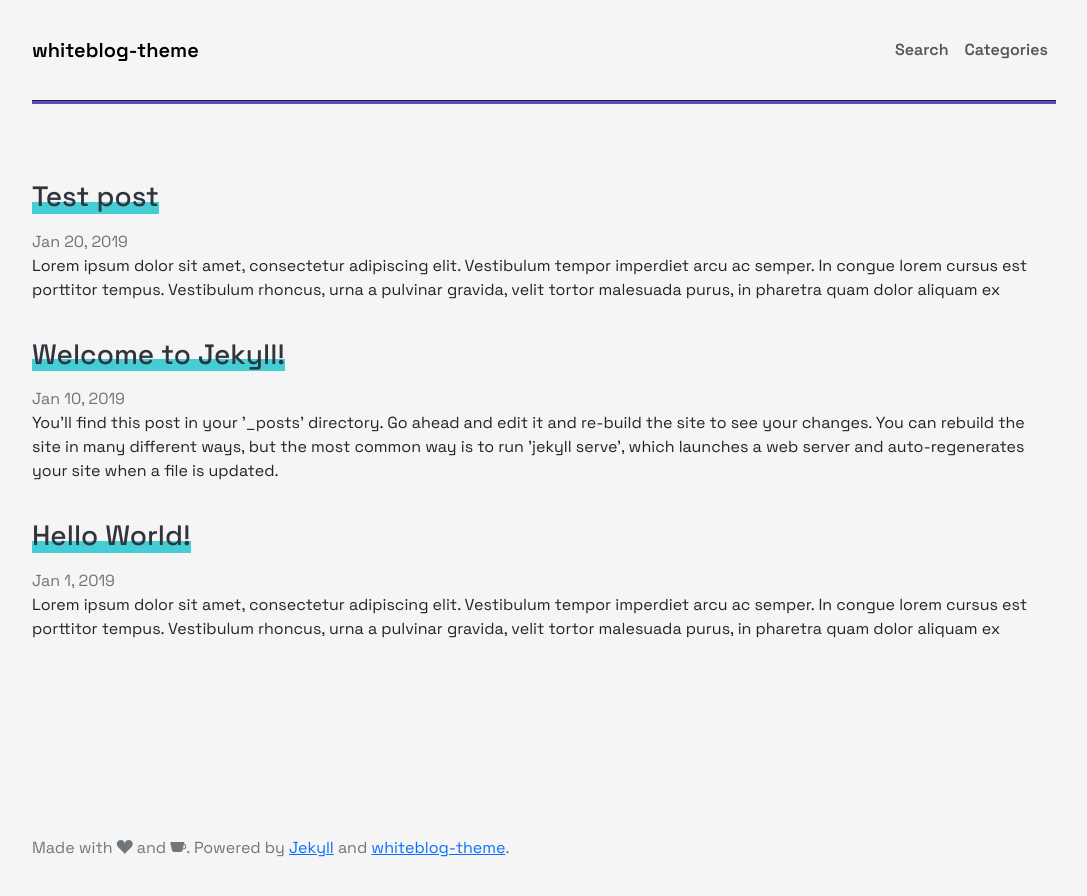
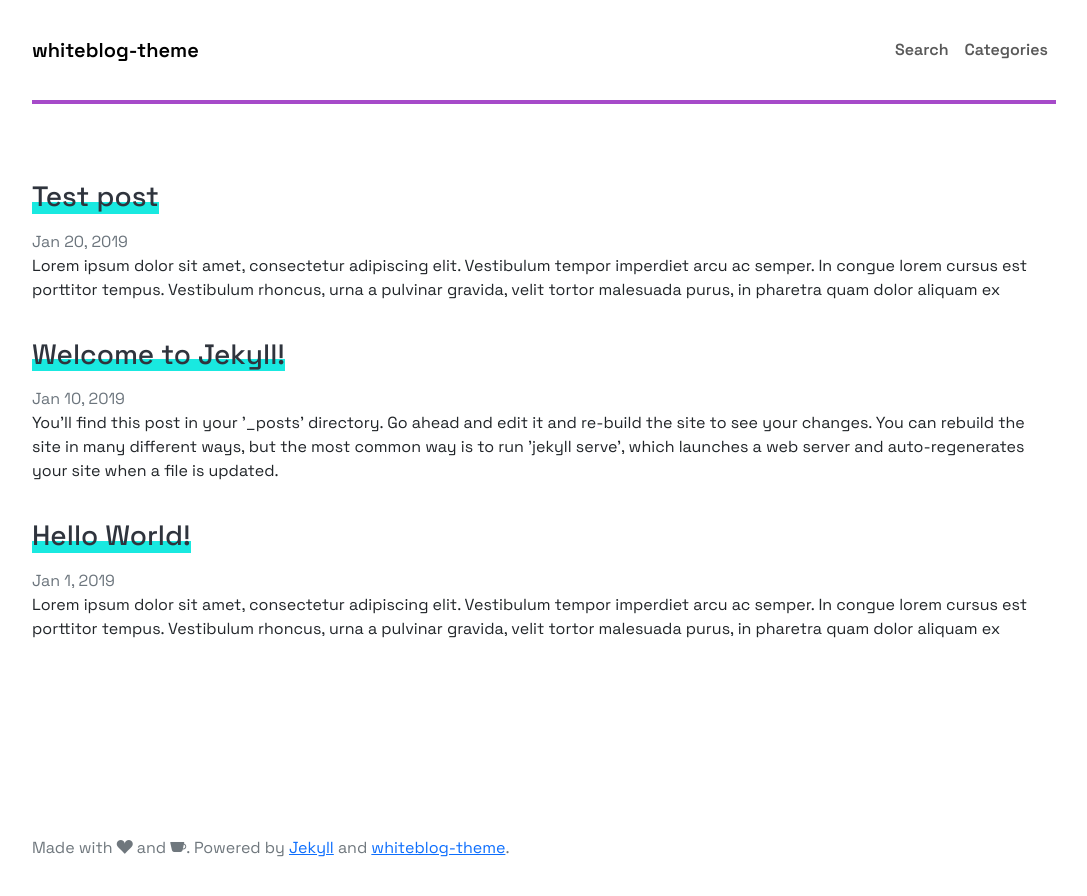
Before and after one commit to vmsilvamolina/whiteblog-theme, a Jekyll site: the page built from index.html, in a window 1280 px wide. Shown: the top 896 px of the page, without its empty margins (96-1183 px from the left). Built offline with Jekyll 4.4.1, drawn with Linux system fonts in a browser that asks for light colours.

Commit message:
change css color

```diff
--- a/_sass/whiteblog-theme/_layout.scss
+++ b/_sass/whiteblog-theme/_layout.scss
@@ -3,10 +3,10 @@
 @import url("https://cdn.jsdelivr.net/npm/bootstrap-icons@1.11.3/font/bootstrap-icons.min.css");
 
 //Color palette variables:
-$firstColor: #F5F5F5;
-$secondColor: #F5F5F5;
-$thirdColor: hsl(183, 63%, 55%);
-$fourthColor: #614BC3;
+$firstColor: #FFF;
+$secondColor: #19E9E0;
+$thirdColor: #A64AC9;
+
 html {
   scroll-behavior: smooth;
 }
@@ -29,7 +29,7 @@ main {
 }
 
 .navbar {
-  background-color: $secondColor !important;
+  background-color: $firstColor !important;
   padding: 30px 0px !important;
   a {
     font-weight: 600;
@@ -86,7 +86,8 @@ main {
 }
 
 .divider {
-  background: $fourthColor;
+  background: $thirdColor;
+  color: $thirdColor;
   margin: 0px;
   max-width: 80%;
   height: 4px;
@@ -183,8 +184,8 @@ input {
 }
 
 a.badge {
-  color: #fff;
-  background-color: $fourthColor;
+  color: $firstColor;
+  background-color: $thirdColor;
   text-decoration: none;
 }
 
@@ -199,12 +200,12 @@ a.badge {
 .underline {
   font-family: "Space Grotesk";
   display: table;
-  background: linear-gradient(180deg,rgba(255,255,255,0) 65%, $thirdColor 8px);
+  background: linear-gradient(180deg,rgba(255,255,255,0) 65%, $secondColor 8px);
   transition: all 0.3s linear;
   position: relative;
   &::before {
     content: '';
-    background-color: $thirdColor;
+    background-color: $secondColor;
     position: absolute;
     left: 0;
     bottom: 3px;
```
